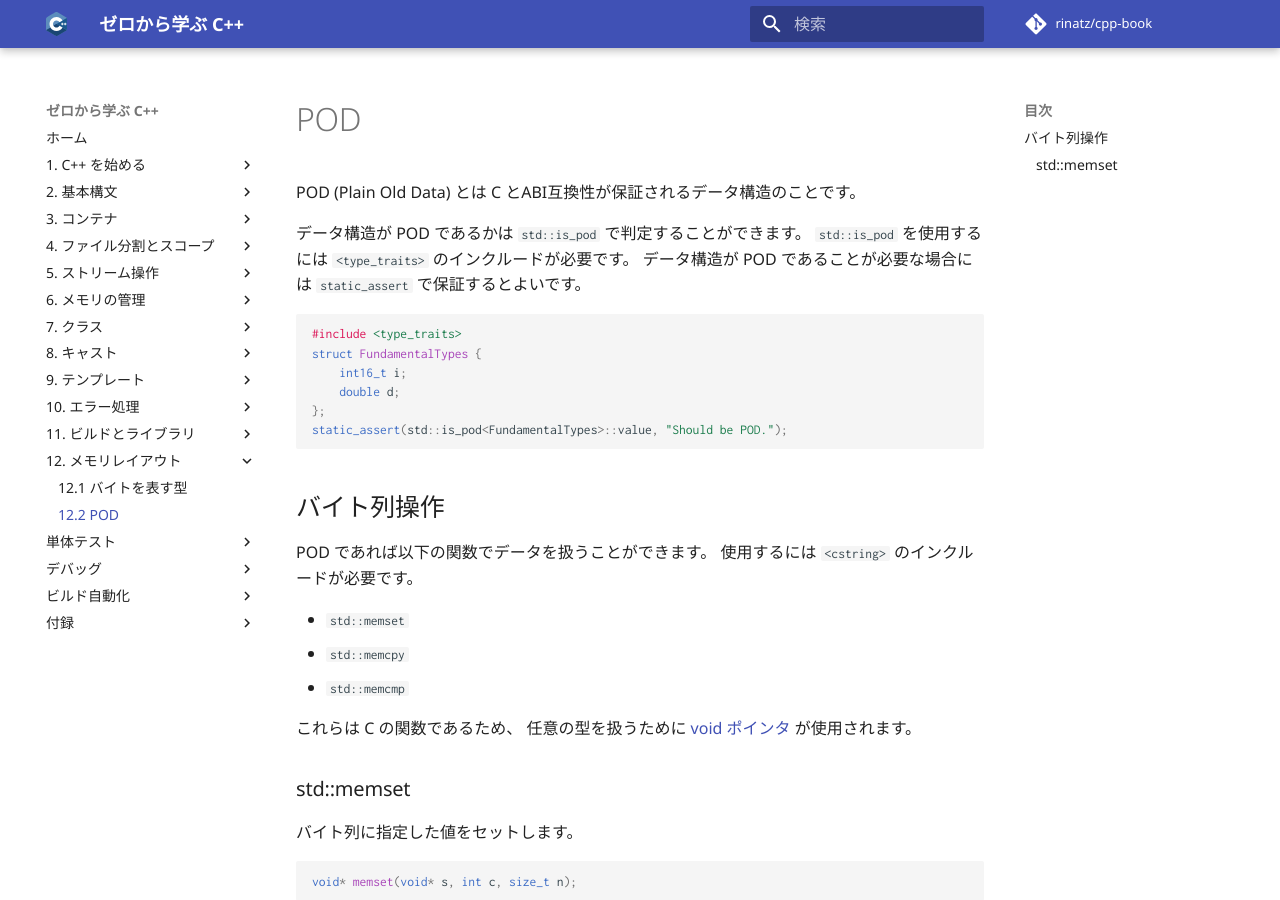
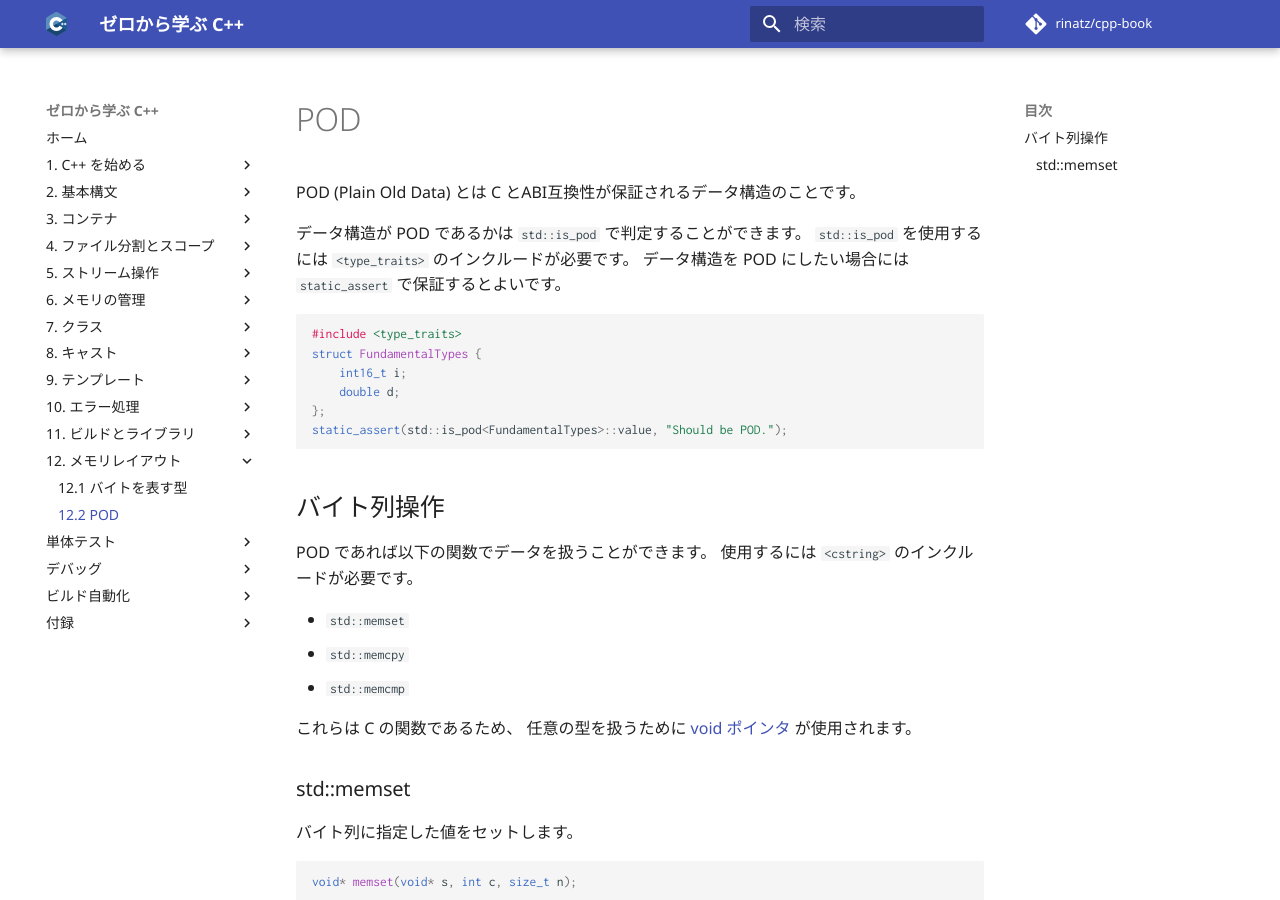
Before and after one commit to rinatz/cpp-book, an MkDocs documentation site: the page built from docs/ch12-02-plain-old-data.md, in a window 1280 px wide and 900 px high. Built offline with MkDocs 1.6.1 and Material for MkDocs 9.7.7, drawn with Linux system fonts in a browser that asks for light colours; comment, search, counter and statistics services are not loaded.

Commit message:
Polish sentence

````diff
--- a/docs/ch12-02-plain-old-data.md
+++ b/docs/ch12-02-plain-old-data.md
@@ -4,7 +4,7 @@ POD (Plain Old Data) とは C とABI互換性が保証されるデータ構造
 
 データ構造が POD であるかは `std::is_pod` で判定することができます。
 `std::is_pod` を使用するには `<type_traits>` のインクルードが必要です。
-データ構造が POD であることが必要な場合には `static_assert` で保証するとよいです。
+データ構造を POD にしたい場合には `static_assert` で保証するとよいです。
 
 ```cpp
 #include <type_traits>
````
